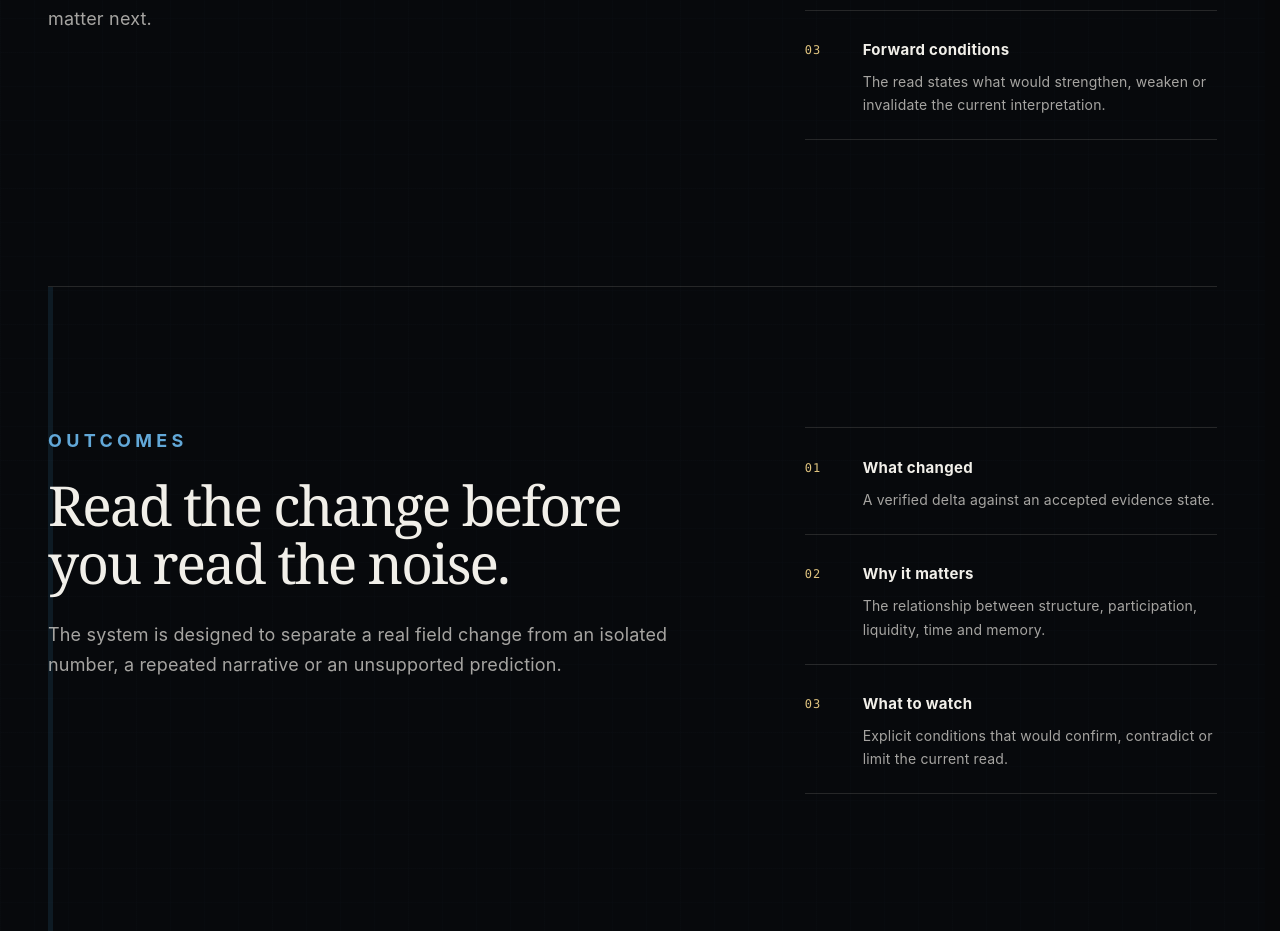
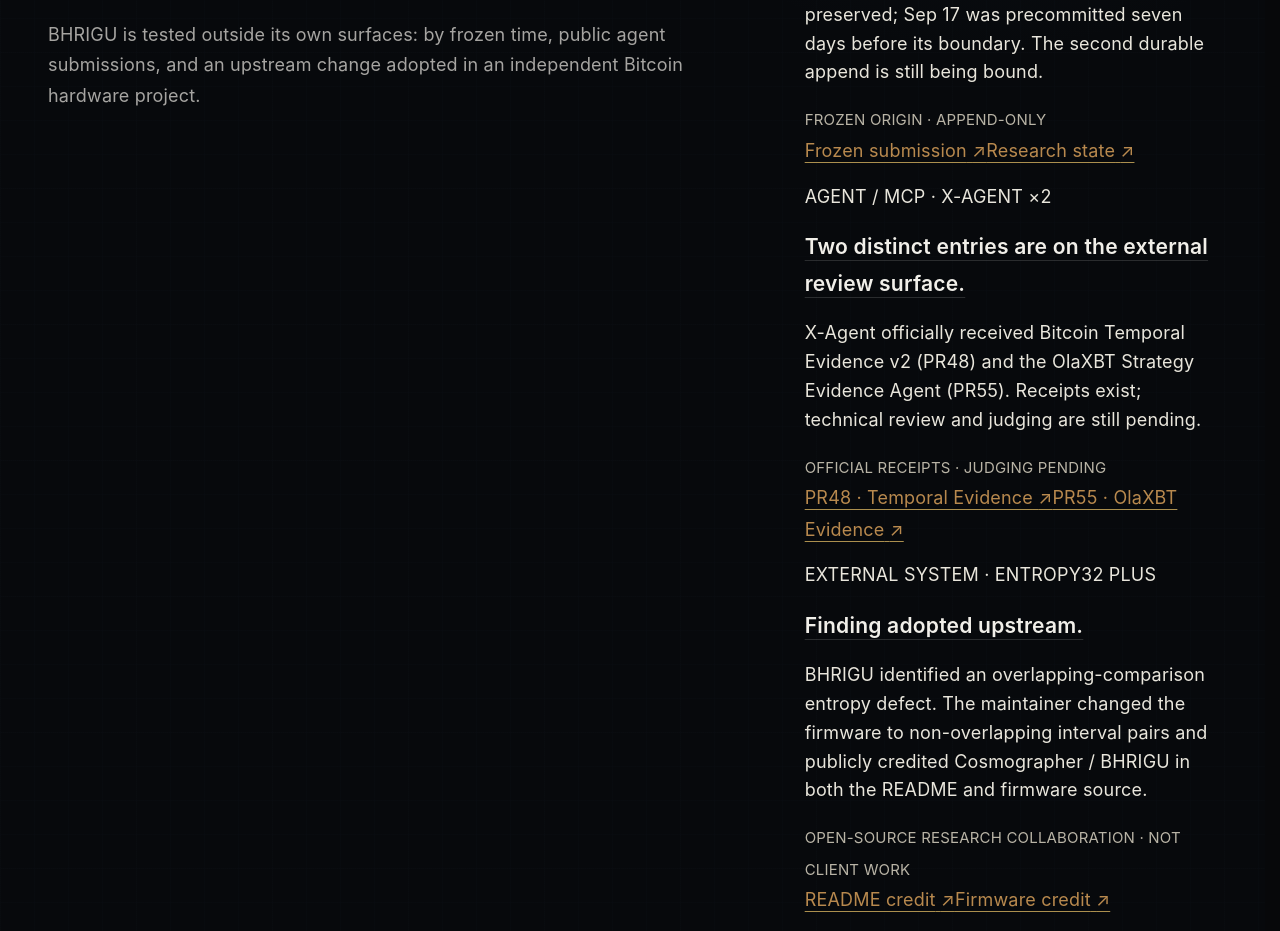
Before and after one commit to AiBhrigu/bhrigu-portal, a Next.js app: page / in a window 1280 px wide. Shown: the part 1241-2172 px from the top of the page. Built offline with nearby package versions, Linux system fonts and the light colour scheme; no server answers.

Commit message:
Add external reality proof rail to BHRIGU home

```diff
--- a/pages/index.js
+++ b/pages/index.js
@@ -13,6 +13,103 @@ const PUBLIC_PROOF_URL =
 const BINANCE_SQUARE_PROFILE_URL = {
   en: "https://www.binance.com/en/square/profile/square-creator-634982873",
   ru: "https://www.binance.com/ru/square/profile/square-creator-634982873",
+};
+
+const PUBLIC_EVIDENCE_COPY = {
+  en: {
+    signal: ["PROVEN IN THE OPEN", "BINANCE TRACK A", "X-AGENT ×2", "ENTROPY32 UPSTREAM"],
+    eyebrow: "PROVEN IN THE OPEN",
+    title: "Real systems leave public evidence.",
+    intro:
+      "BHRIGU is tested outside its own surfaces: by frozen time, public agent submissions, and an upstream change adopted in an independent Bitcoin hardware project.",
+    boundary:
+      "Every object below links to an external or immutable source. Pending review stays labeled pending.",
+    cases: [
+      {
+        id: "binance-temporal",
+        kicker: "TEMPORAL EVIDENCE · BINANCE",
+        title: "A claim existed before the outcome.",
+        body:
+          "Track A was frozen before the Sep 10 boundary. The first post-boundary cycle was preserved; Sep 17 was precommitted seven days before its boundary. The second durable append is still being bound.",
+        status: "FROZEN ORIGIN · APPEND-ONLY",
+        links: [
+          ["Frozen submission", "https://github.com/AiBhrigu/bhrigu-binance-agent-os-track-a"],
+          ["Research state", "https://github.com/AiBhrigu/bhrigu-bitcoin-research-state-api"],
+        ],
+      },
+      {
+        id: "xagent-two-submissions",
+        kicker: "AGENT / MCP · X-AGENT ×2",
+        title: "Two distinct entries are on the external review surface.",
+        body:
+          "X-Agent officially received Bitcoin Temporal Evidence v2 (PR48) and the OlaXBT Strategy Evidence Agent (PR55). Receipts exist; technical review and judging are still pending.",
+        status: "OFFICIAL RECEIPTS · JUDGING PENDING",
+        links: [
+          ["PR48 · Temporal Evidence", "https://github.com/xagentAI/xagt-plugin/pull/48"],
+          ["PR55 · OlaXBT Evidence", "https://github.com/xagentAI/xagt-plugin/pull/55"],
+        ],
+      },
+      {
+        id: "entropy32-upstream",
+        kicker: "EXTERNAL SYSTEM · ENTROPY32 PLUS",
+        title: "Finding adopted upstream.",
+        body:
+          "BHRIGU identified an overlapping-comparison entropy defect. The maintainer changed the firmware to non-overlapping interval pairs and publicly credited Cosmographer / BHRIGU in both the README and firmware source.",
+        status: "OPEN-SOURCE RESEARCH COLLABORATION · NOT CLIENT WORK",
+        links: [
+          ["README credit", "https://github.com/captainchapster/Entropy32-Plus/blob/a69f95c0098d25b762845d3b2b4751ef412b00a0/README.md"],
+          ["Firmware credit", "https://github.com/captainchapster/Entropy32-Plus/blob/a69f95c0098d25b762845d3b2b4751ef412b00a0/entropy32_plus.ino"],
+        ],
+      },
+    ],
+  },
+  ru: {
+    signal: ["ДОКАЗАНО В ОТКРЫТОМ ПОЛЕ", "BINANCE TRACK A", "X-AGENT ×2", "ENTROPY32 UPSTREAM"],
+    eyebrow: "ДОКАЗАНО В ОТКРЫТОМ ПОЛЕ",
+    title: "Реальные системы оставляют публичные доказательства.",
+    intro:
+      "BHRIGU проверяется не только на собственных поверхностях: замороженным временем, внешними agent/MCP-заявками и изменением, принятым upstream в независимом Bitcoin hardware-проекте.",
+    boundary:
+      "Каждый объект ниже ведёт к внешнему или неизменяемому первоисточнику. То, что ещё находится на review, так и обозначено.",
+    cases: [
+      {
+        id: "binance-temporal",
+        kicker: "TEMPORAL EVIDENCE · BINANCE",
+        title: "Утверждение существовало до результата.",
+        body:
+          "Track A был заморожен до границы 10 сентября. Первый post-boundary цикл сохранён; окно 17 сентября было precommit за семь дней до границы. Второй durable append ещё связывается с публичным evidence.",
+        status: "FROZEN ORIGIN · APPEND-ONLY",
+        links: [
+          ["Замороженная заявка", "https://github.com/AiBhrigu/bhrigu-binance-agent-os-track-a"],
+          ["Research state", "https://github.com/AiBhrigu/bhrigu-bitcoin-research-state-api"],
+        ],
+      },
+      {
+        id: "xagent-two-submissions",
+        kicker: "AGENT / MCP · X-AGENT ×2",
+        title: "Две независимые заявки находятся на внешнем review.",
+        body:
+          "X-Agent официально получил Bitcoin Temporal Evidence v2 (PR48) и OlaXBT Strategy Evidence Agent (PR55). Receipts существуют; technical review и judging ещё не завершены.",
+        status: "OFFICIAL RECEIPTS · JUDGING PENDING",
+        links: [
+          ["PR48 · Temporal Evidence", "https://github.com/xagentAI/xagt-plugin/pull/48"],
+          ["PR55 · OlaXBT Evidence", "https://github.com/xagentAI/xagt-plugin/pull/55"],
+        ],
+      },
+      {
+        id: "entropy32-upstream",
+        kicker: "EXTERNAL SYSTEM · ENTROPY32 PLUS",
+        title: "Finding принят upstream.",
+        body:
+          "В Entropy32 Plus BHRIGU обнаружил дефект overlapping comparison. Maintainer изменил firmware на non-overlapping interval pairs и публично указал Cosmographer / BHRIGU и в README, и в исходном коде.",
+        status: "OPEN-SOURCE RESEARCH COLLABORATION · NOT CLIENT WORK",
+        links: [
+          ["README credit", "https://github.com/captainchapster/Entropy32-Plus/blob/a69f95c0098d25b762845d3b2b4751ef412b00a0/README.md"],
+          ["Firmware credit", "https://github.com/captainchapster/Entropy32-Plus/blob/a69f95c0098d25b762845d3b2b4751ef412b00a0/entropy32_plus.ino"],
+        ],
+      },
+    ],
+  },
 };
 
 const COPY = {
@@ -274,6 +371,7 @@ export async function getServerSideProps({ query, res }) {
 
 export default function Home({ locale, btcAcceptedState = EMPTY_BTC_HOME_ACCEPTED_STATE }) {
   const copy = COPY[locale] || COPY.en;
+  const publicEvidence = PUBLIC_EVIDENCE_COPY[locale] || PUBLIC_EVIDENCE_COPY.en;
   const acceptedState = acceptedStateView(locale, btcAcceptedState);
   const btcEntryHref = `/crypto-astro/btc?lang=${locale}`;
   const primaryQuestion = locale === "ru" ? "Что изменилось в Bitcoin с предыдущего принятого Snapshot — и почему это важно?" : "What changed in Bitcoin since the previous accepted Snapshot — and why does it matter?";
@@ -284,7 +382,7 @@ export default function Home({ locale, btcAcceptedState = EMPTY_BTC_HOME_ACCEPTE
     <script type="application/ld+json" dangerouslySetInnerHTML={{__html:JSON.stringify(jsonLd)}}/>
     <main id="market-cosmographer" className={styles.page} lang={locale} data-primary-product="market-cosmographer" data-home-contract="BHRIGU_HOME_CANONICAL_VISUAL_GEOMETRY_AND_FIRST_FOLD_FINAL_REPAIR_v0_1">
       <section className={styles.hero} aria-labelledby="home-title">
-        <div className={styles.heroCopy}><p className={styles.product}>MARKET COSMOGRAPHER</p><p className={styles.category}>{copy.category}</p><h1 id="home-title"><span>{copy.h1Lead}</span><span>{copy.h1Close}</span></h1><p className={styles.subheadline}>{copy.subheadline}</p><div className={styles.heroActions}><Link className={styles.primaryCta} href={btcQuestionHref} data-primary-cta="btc-current-change-question">{copy.openBtc}<span aria-hidden="true">↗</span></Link><a className={styles.secondaryCta} href={PUBLIC_PROOF_URL} data-secondary-cta="public-proof">{copy.viewProof}</a><div className={styles.commercialActions} aria-label={locale === "ru" ? "Коммерческие маршруты" : "Commercial routes"}><Link className={styles.secondaryCta} href={`/access?lang=${locale}`} data-commercial-cta="external-systems-recon">{copy.workRecon}</Link><Link className={styles.secondaryCta} href={`/access?offer=frey-personal&lang=${locale}`} data-commercial-cta="cosmographic-passport-usd79">{copy.passportAccess}</Link><Link className={styles.secondaryCta} href={`/field?lang=${locale}`} data-commercial-cta="ai-founding-field"><span>{copy.foundingField}</span><small> · {copy.foundingFieldMeta}</small></Link></div></div></div>
+        <div className={styles.heroCopy}><p className={styles.product}>MARKET COSMOGRAPHER</p><p className={styles.category}>{copy.category}</p><h1 id="home-title"><span>{copy.h1Lead}</span><span>{copy.h1Close}</span></h1><p className={styles.subheadline}>{copy.subheadline}</p><div className={styles.heroActions}><Link className={styles.primaryCta} href={btcQuestionHref} data-primary-cta="btc-current-change-question">{copy.openBtc}<span aria-hidden="true">↗</span></Link><a className={styles.secondaryCta} href={PUBLIC_PROOF_URL} data-secondary-cta="public-proof">{copy.viewProof}</a><a className={styles.heroProofSignal} href="#public-evidence" data-hero-public-evidence>{publicEvidence.signal.map((item)=><span key={item}>{item}</span>)}</a><div className={styles.commercialActions} aria-label={locale === "ru" ? "Коммерческие маршруты" : "Commercial routes"}><Link className={styles.secondaryCta} href={`/access?lang=${locale}`} data-commercial-cta="external-systems-recon">{copy.workRecon}</Link><Link className={styles.secondaryCta} href={`/access?offer=frey-personal&lang=${locale}`} data-commercial-cta="cosmographic-passport-usd79">{copy.passportAccess}</Link><Link className={styles.secondaryCta} href={`/field?lang=${locale}`} data-commercial-cta="ai-founding-field"><span>{copy.foundingField}</span><small> · {copy.foundingFieldMeta}</small></Link></div></div></div>
         <div className={styles.heroVisual} aria-label={copy.systemMapAria} data-btc-status={btcAcceptedState.status} data-btc-freshness={btcAcceptedState.freshness} data-btc-synthesis={btcAcceptedState.synthesis_state} data-btc-delta={btcAcceptedState.delta_direction} data-btc-conditions={btcAcceptedState.conditions_state}>
           <nav className={styles.fieldCanvas} data-btc-field-canvas data-home-system-map aria-label={copy.systemMapLabel}>
             <FieldAnchorGlyph className={styles.homeFieldAnchorGlyph}/>
@@ -310,6 +408,7 @@ export default function Home({ locale, btcAcceptedState = EMPTY_BTC_HOME_ACCEPTE
           </div>
         </div>
       </section>
+      <section id="public-evidence" className={`${styles.editorialSection} ${styles.externalEvidenceSection}`} data-public-evidence-rail><SectionHeading eyebrow={publicEvidence.eyebrow} title={publicEvidence.title} body={publicEvidence.intro}/><div className={styles.externalProofRail}>{publicEvidence.cases.map((item)=><article className={styles.externalProofObject} key={item.id} data-evidence-object={item.id}><p className={styles.externalProofKicker}>{item.kicker}</p><h3>{item.title}</h3><p>{item.body}</p><small>{item.status}</small><nav aria-label={`${item.title} proof links`}>{item.links.map(([label,href])=><a key={href} href={href} target="_blank" rel="noopener noreferrer">{label} <span aria-hidden="true">↗</span></a>)}</nav></article>)}<p className={styles.externalEvidenceBoundary}>{publicEvidence.boundary}</p></div></section>
       <section id="product" className={styles.editorialSection}><SectionHeading eyebrow={copy.productEyebrow} title={copy.productTitle} body={copy.productIntro}/><EditorialList items={copy.productLayers}/></section>
       <section id="outcomes" className={`${styles.editorialSection} ${styles.blueSection}`}><SectionHeading eyebrow={copy.outcomesEyebrow} title={copy.outcomesTitle} body={copy.outcomesIntro}/><EditorialList items={copy.outcomes}/></section>
       <section id="btc-field" className={`${styles.editorialSection} ${styles.btcSection}`}><div><SectionHeading eyebrow={copy.btcEyebrow} title={copy.btcTitle} body={copy.btcBody}/><p className={styles.sectionSupport}>{copy.btcDetail}</p><aside className={styles.polymarketLane} data-polymarket-public-reveal="bounded-expectation-layer" aria-labelledby="home-polymarket-title"><div><p className={styles.expectationEyebrow}>{copy.polymarketEyebrow}</p><h3 id="home-polymarket-title">{copy.polymarketTitle}</h3><p>{copy.polymarketBody}</p><small>{copy.polymarketBoundary}</small><Link href={`${btcEntryHref}#polymarket-expectations`}>{copy.polymarketCta} <span aria-hidden="true">→</span></Link></div></aside><Link className={styles.textCta} href={btcEntryHref}>{locale === "ru" ? "Открыть обзор BTC Field" : "Open BTC Field overview"} <span aria-hidden="true">→</span></Link></div><div className={styles.btcVisual} aria-label={copy.btcStatus} role="img"><span className={styles.btcOrbit}/><span className={styles.btcDisc}>₿</span><span className={styles.btcStatus}>{copy.btcStatus}</span></div></section>
```
